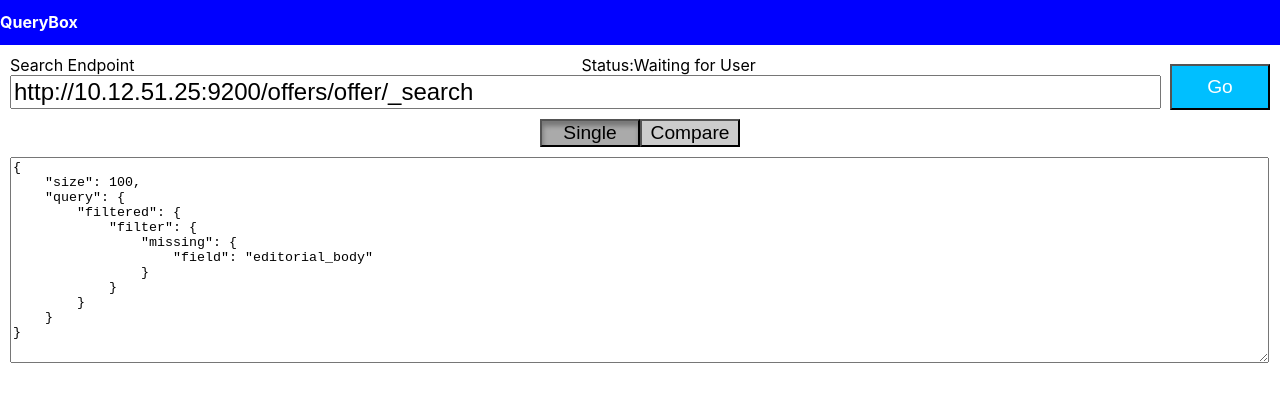
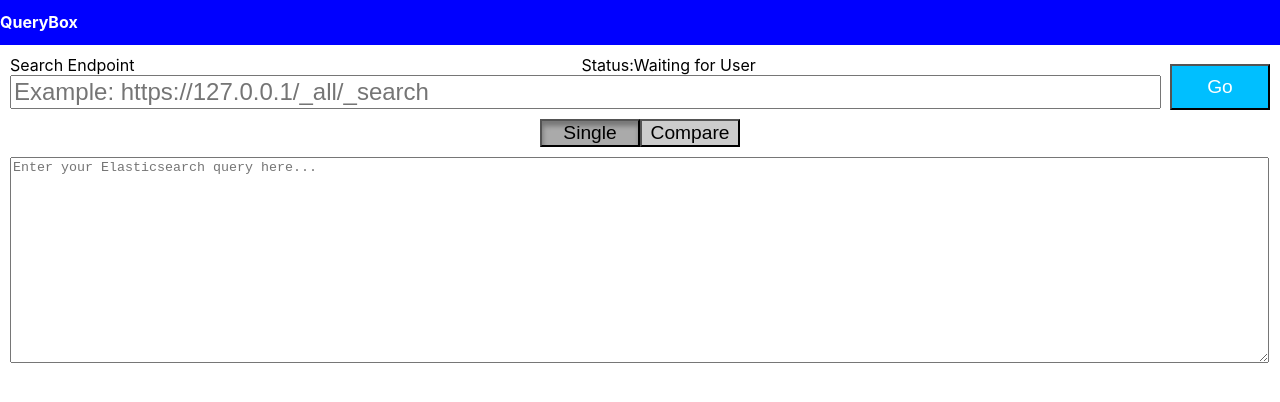
Before and after one commit to jkearle/querybox, a React (Create React App) app: page / in a window 1280 px wide. Shown: the top 402 px of the page. Built offline with nearby package versions, Linux system fonts and the light colour scheme.

Commit message:
Removed default value per code review.

```diff
--- a/src/App.js
+++ b/src/App.js
@@ -10,19 +10,8 @@ class App extends Component {
         this.state = {
             split: false,
             panel: false,
-            endpoint: `http://10.12.51.25:9200/offers/offer/_search`,
-            query1: "{\n" +
-                "    \"size\": 100,\n" +
-                "    \"query\": {\n" +
-                "        \"filtered\": {\n" +
-                "            \"filter\": {\n" +
-                "                \"missing\": {\n" +
-                "                    \"field\": \"editorial_body\"\n" +
-                "                }\n" +
-                "            }\n" +
-                "        }\n" +
-                "    }\n" +
-                "}",
+            endpoint: ``,
+            query1: "",
             query2: "",
             panelQuery: "",
             panelNumber: 0,
```
